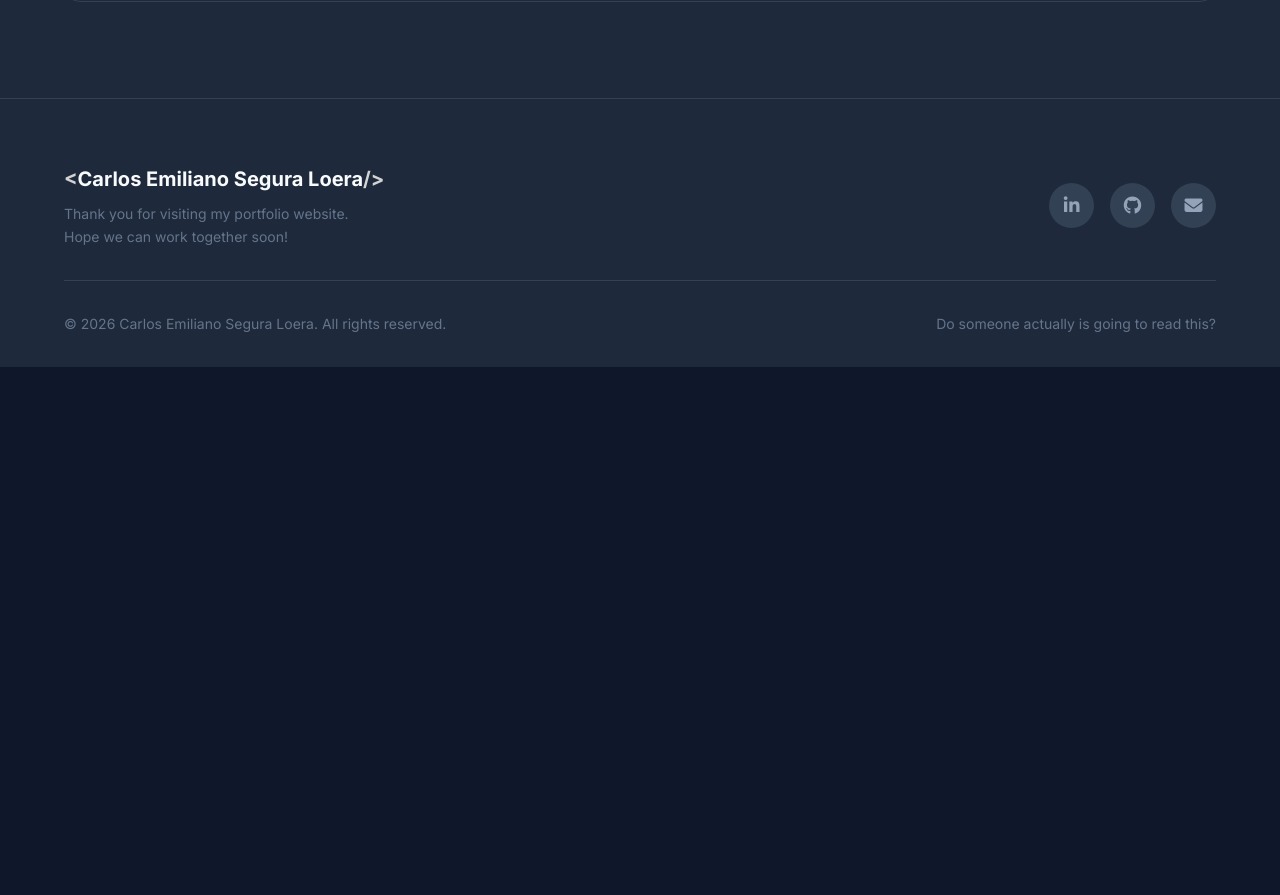
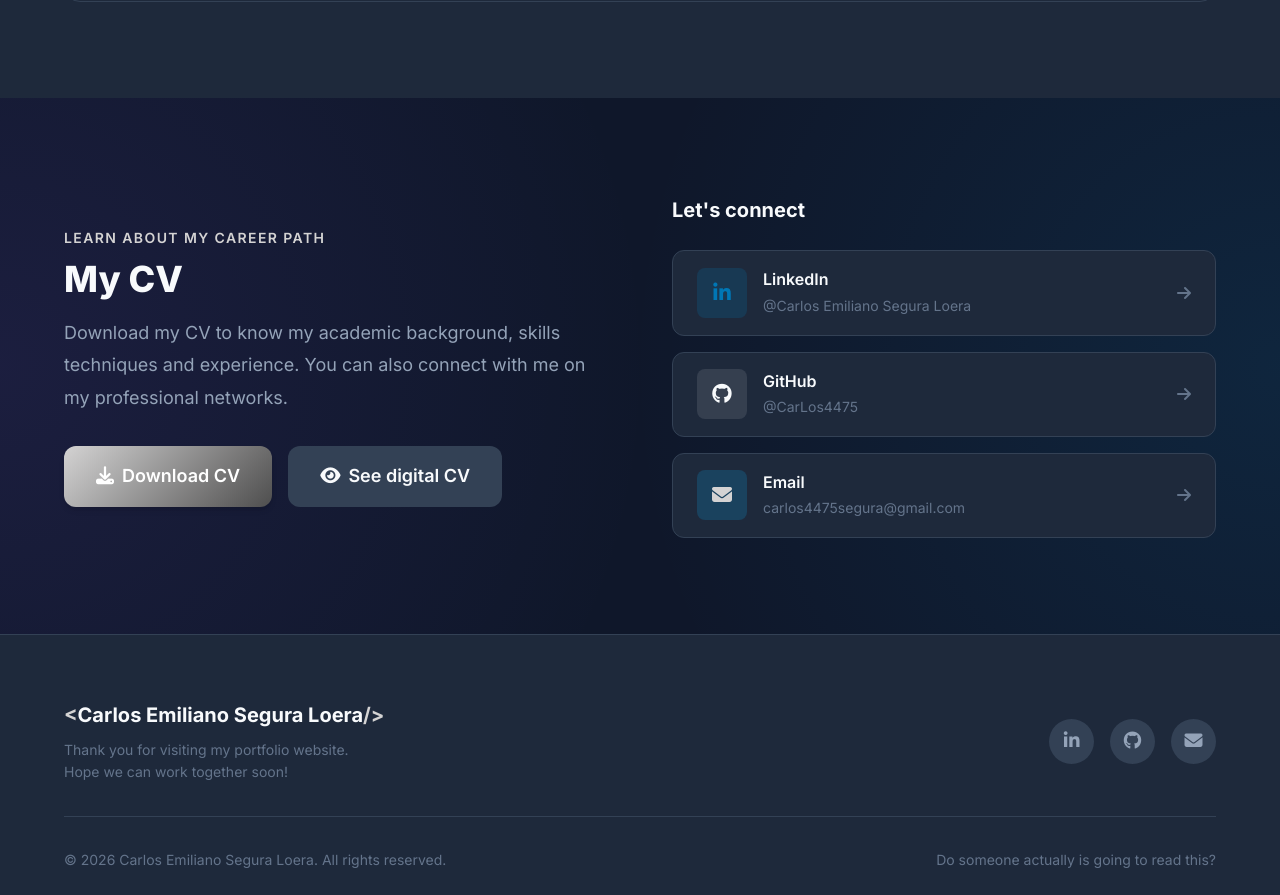
Before and after one commit to CarLos4475/Lab6, a Next.js app in the folder portafolio/: page / in a window 1280 px wide. Shown: the part 1214-2109 px from the top of the page. Before the commit the page ends 1581 px from the top, so only its background shows below. Built offline with nearby package versions, Linux system fonts and the light colour scheme.

Commit message:
CV LISTOO

```diff
--- /dev/null
+++ b/portafolio/app/Components/CV/CV.module.css
@@ -0,0 +1,139 @@
+/* ========== CV SECTION ========== */
+.cv {
+    background: var(--color-bg-primary);
+    position: relative;
+}
+
+.cv::before {
+    content: '';
+    position: absolute;
+    top: 0;
+    left: 0;
+    right: 0;
+    bottom: 0;
+    background:
+        radial-gradient(circle at 0% 50%, rgba(139, 92, 246, 0.1) 0%, transparent 50%),
+        radial-gradient(circle at 100% 50%, rgba(14, 165, 233, 0.1) 0%, transparent 50%);
+    pointer-events: none;
+}
+
+.cv__content {
+    display: grid;
+    grid-template-columns: 1fr 1fr;
+    gap: var(--spacing-3xl);
+    align-items: center;
+    position: relative;
+    z-index: 1;
+}
+
+.cv__description {
+    font-size: var(--font-size-lg);
+    color: var(--color-text-secondary);
+    margin-bottom: var(--spacing-xl);
+    line-height: 1.8;
+}
+
+.cv__buttons {
+    display: flex;
+    gap: var(--spacing-md);
+    flex-wrap: wrap;
+}
+
+.cv__social-title {
+    font-size: var(--font-size-xl);
+    font-weight: 700;
+    color: var(--color-text-primary);
+    margin-bottom: var(--spacing-lg);
+}
+
+.cv__social-links {
+    display: flex;
+    flex-direction: column;
+    gap: var(--spacing-md);
+}
+
+.social__card {
+    display: flex;
+    align-items: center;
+    gap: var(--spacing-md);
+    background: var(--color-bg-secondary);
+    border: 1px solid var(--color-bg-tertiary);
+    border-radius: var(--border-radius-lg);
+    padding: var(--spacing-md) var(--spacing-lg);
+    transition: all var(--transition-base);
+}
+
+.social__card:hover {
+    transform: translateX(10px);
+    border-color: var(--color-primary);
+    box-shadow: var(--shadow-lg);
+}
+
+.social__icon {
+    width: 50px;
+    height: 50px;
+    border-radius: var(--border-radius-md);
+    display: flex;
+    align-items: center;
+    justify-content: center;
+    font-size: var(--font-size-xl);
+}
+
+.social__icon--linkedin {
+    background: rgba(0, 119, 181, 0.2);
+    color: #0077b5;
+}
+
+.social__icon--github {
+    background: rgba(255, 255, 255, 0.1);
+    color: var(--color-text-primary);
+}
+
+.social__icon--email {
+    background: rgba(14, 165, 233, 0.2);
+    color: var(--color-primary);
+}
+
+.social__info {
+    flex: 1;
+}
+
+.social__name {
+    display: block;
+    font-size: var(--font-size-base);
+    font-weight: 600;
+    color: var(--color-text-primary);
+}
+
+.social__user {
+    font-size: var(--font-size-sm);
+    color: var(--color-text-muted);
+}
+
+.social__arrow {
+    color: var(--color-text-muted);
+    transition: all var(--transition-base);
+}
+
+.social__card:hover .social__arrow {
+    color: var(--color-primary);
+    transform: translateX(5px);
+}
+
+/* ========== RESPONSIVE ========== */
+@media screen and (max-width: 1024px) {
+    .cv__content {
+        grid-template-columns: 1fr;
+        gap: var(--spacing-2xl);
+    }
+}
+
+@media screen and (max-width: 768px) {
+    .cv__buttons {
+        flex-direction: column;
+    }
+
+    .cv__buttons :global(.btn) {
+        width: 100%;
+    }
+}
--- /dev/null
+++ b/portafolio/app/Components/CV/CV.tsx
@@ -0,0 +1,76 @@
+import styles from './CV.module.css';
+
+const CV_URL = 'https://carlos4475.github.io/Lab05CarlosEmilianoSeguraLoera/';
+const LINKEDIN_URL = 'https://www.linkedin.com/in/carlos-emiliano-segura-loera-b9b809361/';
+const GITHUB_URL = 'https://github.com/CarLos4475';
+const EMAIL_URL = 'mailto:carlos4475segura@gmail.com';
+
+export default function CV() {
+  return (
+    <section className={`${styles.cv} section`} id="cv">
+      <div className="container">
+        <div className={styles.cv__content}>
+
+          <div className={styles.cv__info}>
+            <span className="section__subtitle">Learn about my career path</span>
+            <h2 className="section__title">My CV</h2>
+            <p className={styles.cv__description}>
+              Download my CV to know my academic background, skills techniques and experience.
+              You can also connect with me on my professional networks.
+            </p>
+
+            <div className={styles.cv__buttons}>
+              <a href={CV_URL} className="btn btn--primary btn--large">
+                <i className="fas fa-download"></i> Download CV
+              </a>
+              <a href="#" className="btn btn--secondary btn--large">
+                <i className="fas fa-eye"></i> See digital CV
+              </a>
+            </div>
+          </div>
+
+          <div className={styles.cv__social}>
+            <h3 className={styles['cv__social-title']}>Let&apos;s connect</h3>
+            <div className={styles['cv__social-links']}>
+
+              <a href={LINKEDIN_URL} target="_blank" rel="noopener noreferrer" className={styles.social__card}>
+                <div className={`${styles.social__icon} ${styles['social__icon--linkedin']}`}>
+                  <i className="fab fa-linkedin-in"></i>
+                </div>
+                <div className={styles.social__info}>
+                  <span className={styles.social__name}>LinkedIn</span>
+                  <span className={styles.social__user}>@Carlos Emiliano Segura Loera</span>
+                </div>
+                <i className={`fas fa-arrow-right ${styles.social__arrow}`}></i>
+              </a>
+
+              <a href={GITHUB_URL} target="_blank" rel="noopener noreferrer" className={styles.social__card}>
+                <div className={`${styles.social__icon} ${styles['social__icon--github']}`}>
+                  <i className="fab fa-github"></i>
+                </div>
+                <div className={styles.social__info}>
+                  <span className={styles.social__name}>GitHub</span>
+                  <span className={styles.social__user}>@CarLos4475</span>
+                </div>
+                <i className={`fas fa-arrow-right ${styles.social__arrow}`}></i>
+              </a>
+
+              <a href={EMAIL_URL} className={styles.social__card}>
+                <div className={`${styles.social__icon} ${styles['social__icon--email']}`}>
+                  <i className="fas fa-envelope"></i>
+                </div>
+                <div className={styles.social__info}>
+                  <span className={styles.social__name}>Email</span>
+                  <span className={styles.social__user}>carlos4475segura@gmail.com</span>
+                </div>
+                <i className={`fas fa-arrow-right ${styles.social__arrow}`}></i>
+              </a>
+
+            </div>
+          </div>
+
+        </div>
+      </div>
+    </section>
+  );
+}
--- a/portafolio/app/page.tsx
+++ b/portafolio/app/page.tsx
@@ -1,5 +1,6 @@
 import Header from "./Components/Header/Header";
 import Interests from "./Components/Interests/Interests";
+import CV from "./Components/CV/CV";
 import Footer from "./Components/Footer/Footer";
 
 export default function Home() {
@@ -8,6 +9,7 @@
       <Header />
       <main className="main">
         <Interests />
+        <CV />
       </main>
       <Footer />
     </>
```
